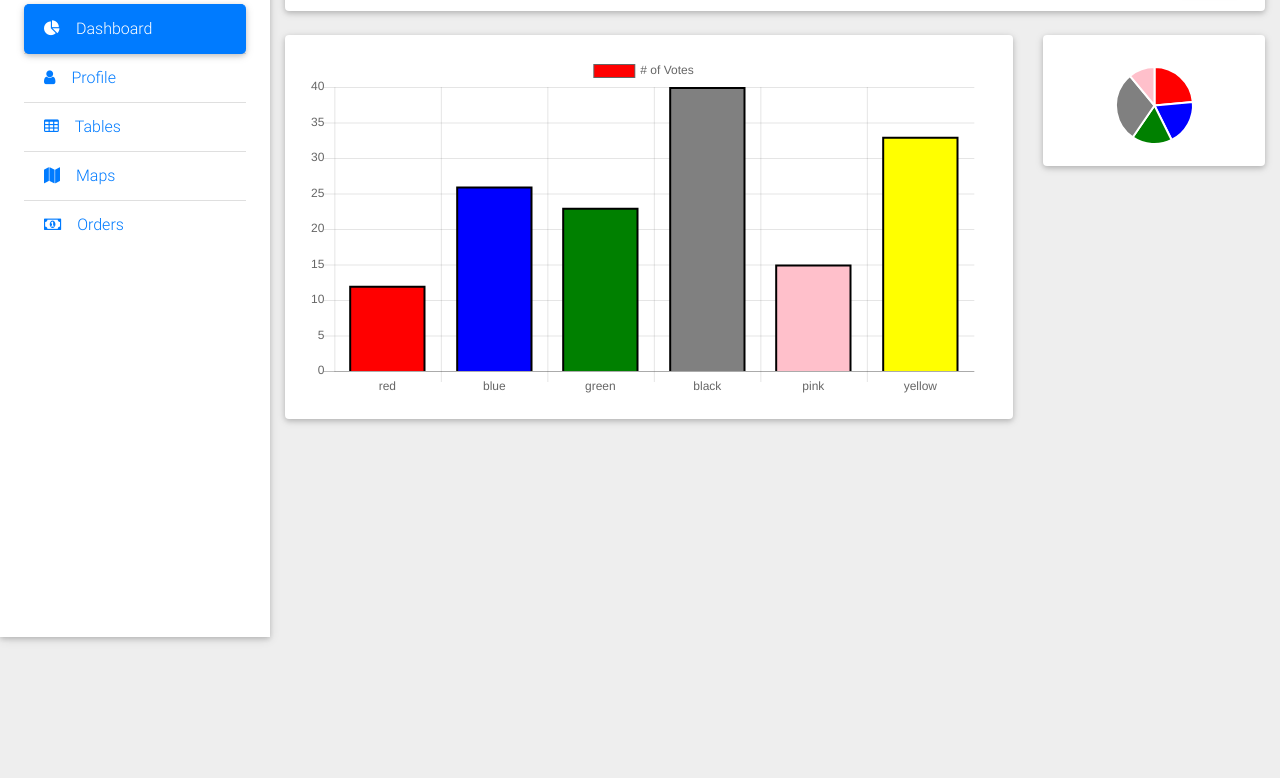
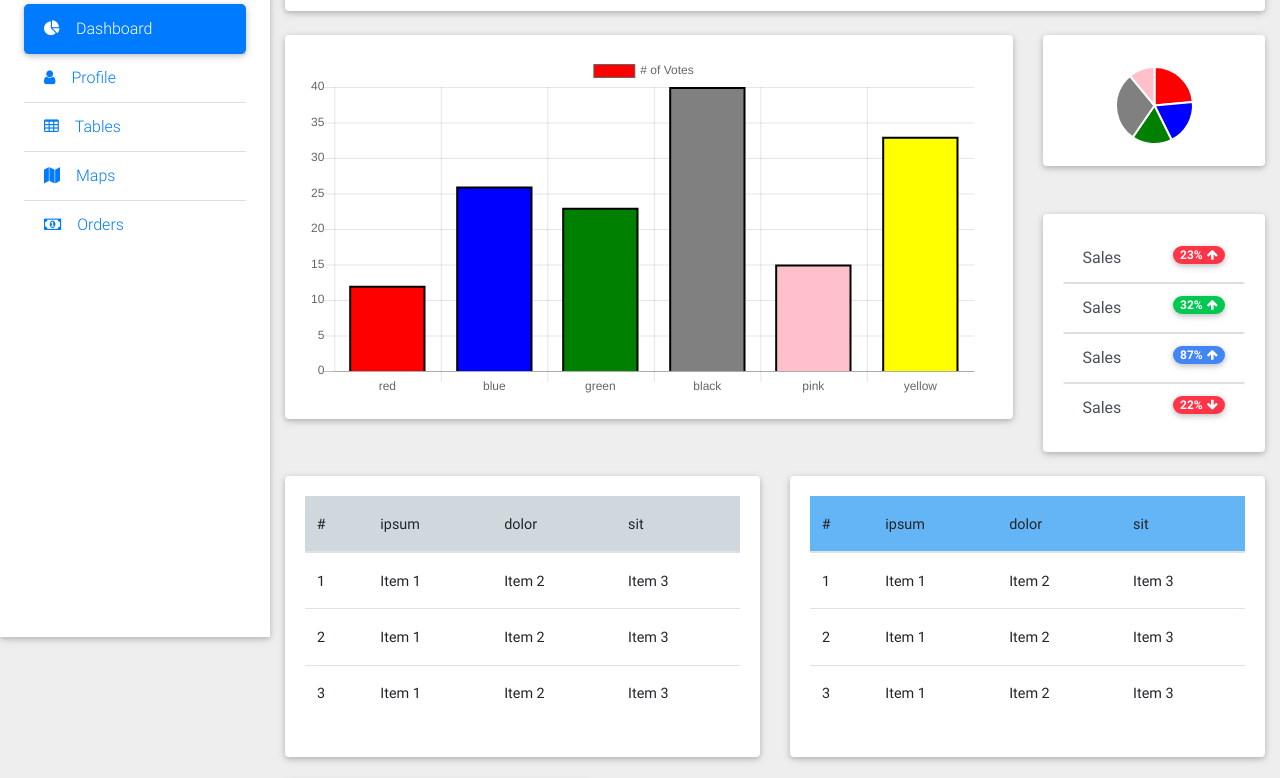
Before and after one commit to ArtemVeremienko/admin_panel, a plain HTML site: page index.html in a window 1280 px wide. Shown: the part 163-941 px from the top of the page. Before the commit the page ends 800 px from the top, so only its background shows below. Drawn offline with Linux system fonts and the light colour scheme.

Commit message:
add more chart w/ canvas

```diff
--- a/index.html
+++ b/index.html
@@ -6,7 +6,7 @@
     <meta charset="utf-8">
     <meta name="viewport" content="width=device-width, initial-scale=1, shrink-to-fit=no">
     <meta http-equiv="x-ua-compatible" content="ie=edge">
-    <title>Admin panel</title>
+    <title>Your Admin Panel</title>
     <!-- Font Awesome -->
     <link rel="stylesheet" href="https://maxcdn.bootstrapcdn.com/font-awesome/4.7.0/css/font-awesome.min.css">
     <!-- Bootstrap core CSS -->
@@ -92,6 +92,7 @@
 	</header>
 
 	<main class="pt-5 max-lg-5">
+
 		<div class="container-fluid mt-5">
 			<div class="card mb-4 wow fadeIn">
 				<div class="card-body d-sm-flex justify-content-between">
@@ -108,6 +109,7 @@
 				</div>
 			</div>
 
+
 			<div class="row wow fadeIn">
 				<div class="col-md-9 mb-4">
 					<div class="card">
@@ -123,8 +125,133 @@
 							<canvas id="pieChart"></canvas>
 						</div>
 					</div>
+
+					<div class="card mt-5">
+						<div class="card-body">
+							<div class="list-group list-group-flush">
+								<a href="#" class="list-group-item list-group-item-action waves-effect">
+									Sales
+									<span class="badge badge-danger badge-pill pull-right">23%<i class="fa fa-arrow-up ml-1"></i></span>
+
+								</a>
+							</div>
+							<div class="list-group list-group-flush">
+								<a href="#" class="list-group-item list-group-item-action waves-effect">
+									Sales
+									<span class="badge badge-success badge-pill pull-right">32%<i class="fa fa-arrow-up ml-1"></i></span>
+
+								</a>
+							</div>
+							<div class="list-group list-group-flush">
+								<a href="#" class="list-group-item list-group-item-action waves-effect">
+									Sales
+									<span class="badge badge-primary badge-pill pull-right">87%<i class="fa fa-arrow-up ml-1"></i></span>
+
+								</a>
+							</div>
+							<div class="list-group list-group-flush">
+								<a href="#" class="list-group-item list-group-item-action waves-effect">
+									Sales
+									<span class="badge badge-danger badge-pill pull-right">22%<i class="fa fa-arrow-down ml-1"></i></span>
+
+								</a>
+							</div>
+						</div>
+					</div>
 				</div>
 			</div>
+
+
+
+			<div class="row wow fadeIn">
+				<div class="col-md-6 mb-4">
+					<div class="card">
+						<div class="card-body">
+							<table class="table table-hover">
+								<thead class="blue-grey lighten-4">
+									<tr>
+										<th>#</th>
+										<th>ipsum</th>
+										<th>dolor</th>
+										<th>sit</th>
+									</tr>
+								</thead>
+								<tbody>
+									<tr>
+										<th scope="row">1</th>
+										<th>Item 1</th>
+										<th>Item 2</th>
+										<th>Item 3</th>
+									</tr>
+									<tr>
+										<th scope="row">2</th>
+										<th>Item 1</th>
+										<th>Item 2</th>
+										<th>Item 3</th>
+									</tr>
+									<tr>
+										<th scope="row">3</th>
+										<th>Item 1</th>
+										<th>Item 2</th>
+										<th>Item 3</th>
+									</tr>
+								</tbody>
+							</table>
+						</div>
+					</div>
+				</div>
+
+				<div class="col-md-6 mb-4">
+					<div class="card">
+						<div class="card-body">
+							<table class="table table-hover">
+								<thead class="blue lighten-2">
+									<tr>
+										<th>#</th>
+										<th>ipsum</th>
+										<th>dolor</th>
+										<th>sit</th>
+									</tr>
+								</thead>
+								<tbody>
+									<tr>
+										<th scope="row">1</th>
+										<th>Item 1</th>
+										<th>Item 2</th>
+										<th>Item 3</th>
+									</tr>
+									<tr>
+										<th scope="row">2</th>
+										<th>Item 1</th>
+										<th>Item 2</th>
+										<th>Item 3</th>
+									</tr>
+									<tr>
+										<th scope="row">3</th>
+										<th>Item 1</th>
+										<th>Item 2</th>
+										<th>Item 3</th>
+									</tr>
+								</tbody>
+							</table>
+						</div>
+					</div>
+				</div>
+			</div>
+
+			<div class="row wow fadeIn">
+				<div class="col-lg-4 col-md-12 mb-4">
+					<div class="card">
+						<div class="card-header">
+							Line chart
+						</div>
+						<div class="card-body">
+							<canvas id="lineChart"></canvas>
+						</div>
+					</div>
+				</div>
+			</div>
+
 		</div>
 
 
@@ -141,7 +268,7 @@
     <script type="text/javascript" src="js/bootstrap.min.js"></script>
     <!-- MDB core JavaScript -->
     <script type="text/javascript" src="js/mdb.min.js"></script>
-
+	<!-- My Scripts -->
     <script>
     	new WOW().init();
     </script>
@@ -208,6 +335,36 @@
     			responsive: true
     		}
     	});
+
+    	var ctxL = document.getElementById('lineChart').getContext('2d');
+    	var myLineChart = new Chart(ctxL, {
+    		type: 'line',
+    		data: {
+    			labels: ['1', '2', '3', '4', '5', '6'],
+    			datasets: [
+    			{
+    				label: 'dataset',
+    				fillColor: 'black',
+    				strokeColor: 'red',
+    				pointColor: 'green',
+    				pointStrokeColor: '#fff',
+    				pointHighlightFill: '#fff',
+    				pointHighlightStroke: 'yellow',
+    				data: [23, 54, 32, 15, 78, 66]
+    			},
+    			{
+    				label: 'dataset2',
+    				fillColor: 'black',
+    				strokeColor: 'red',
+    				pointColor: 'green',
+    				pointStrokeColor: '#fff',
+    				pointHighlightFill: '#fff',
+    				pointHighlightStroke: 'yellow',
+    				data: [13, 34, 2, 45, 28, 66]
+    			},
+    			],
+    		}
+    	})
     </script>
 </body>
 
```
